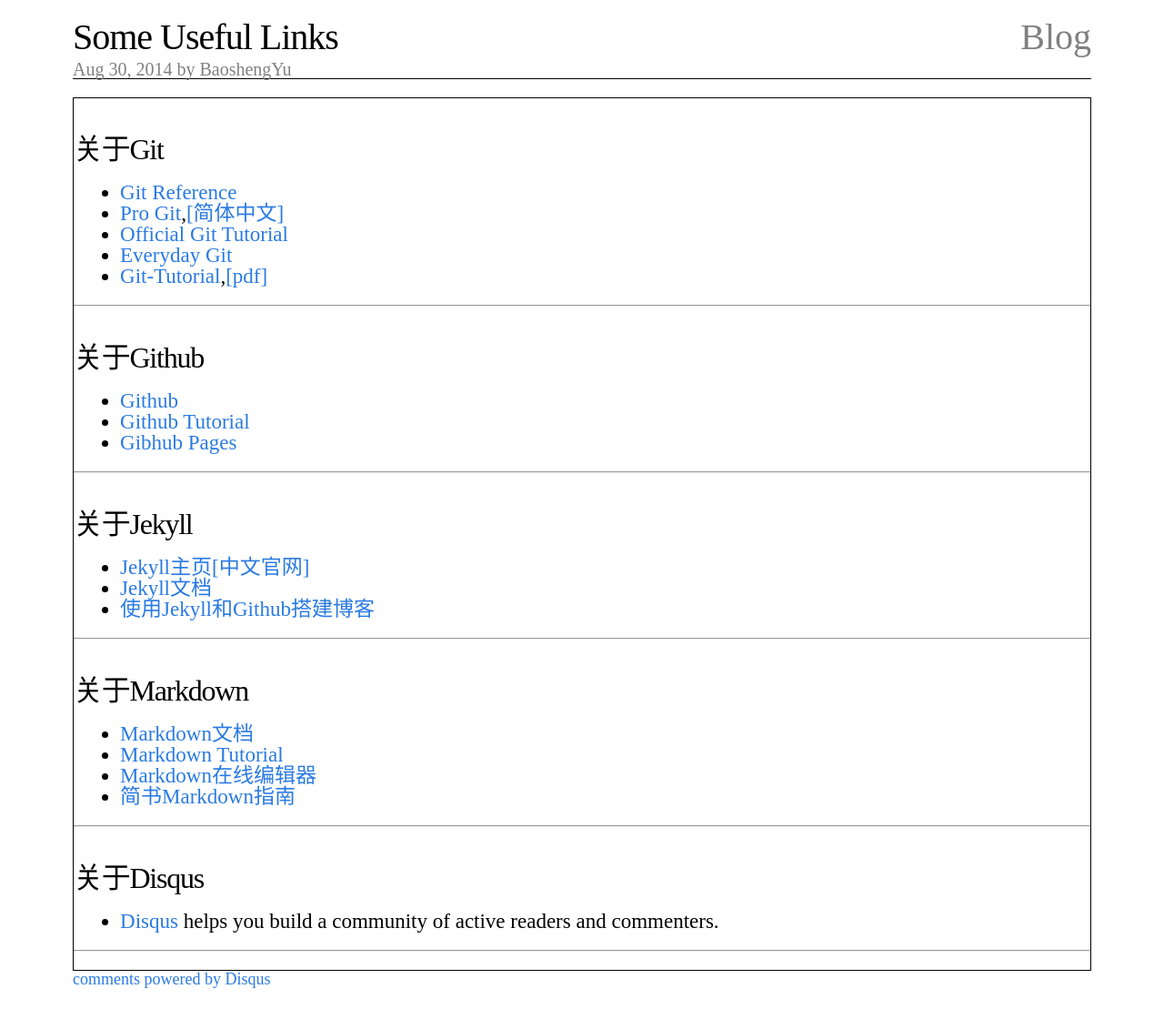
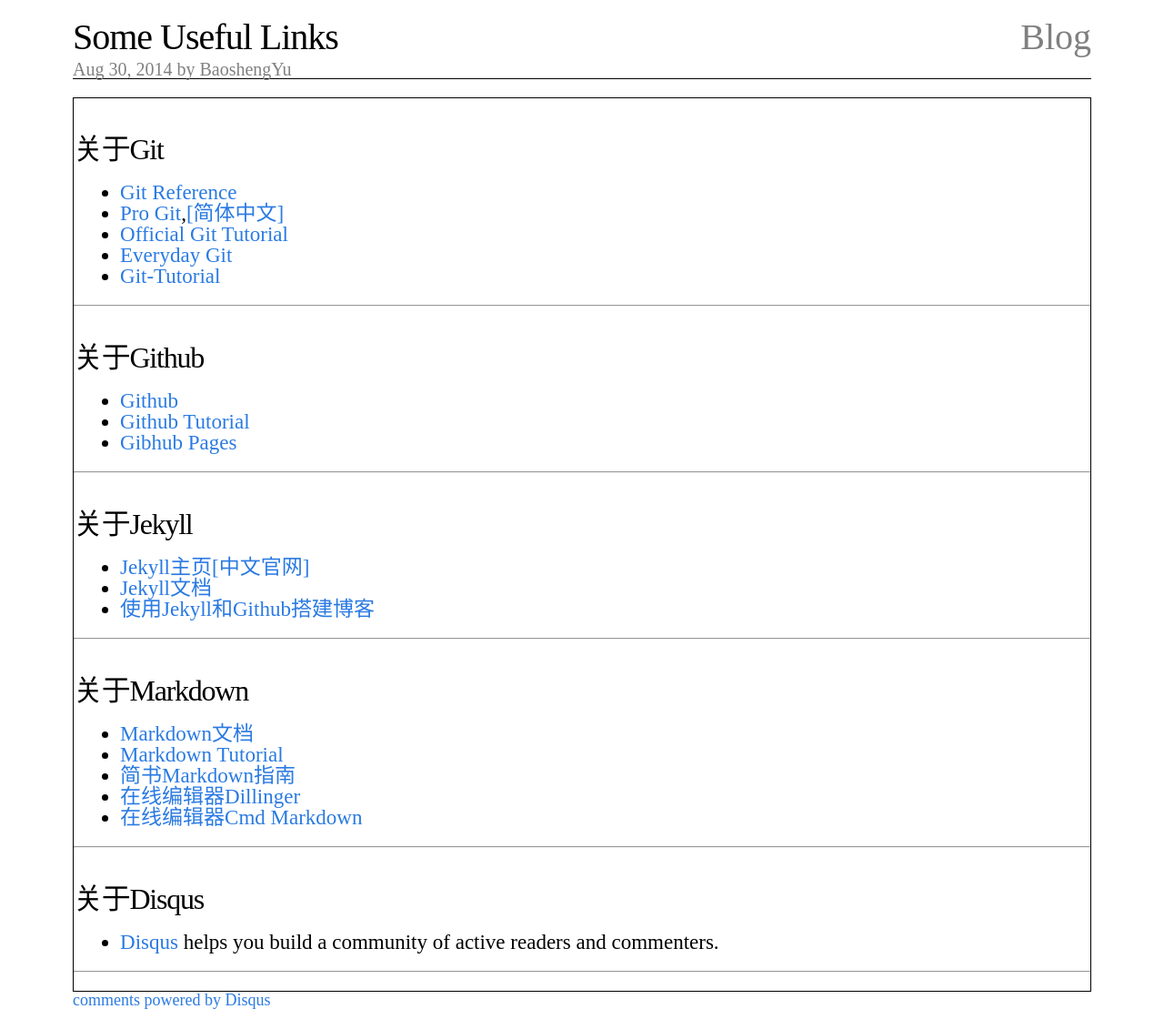
Before and after one commit to codeybs/blog, a Jekyll site: the page built from _posts/2014-08-30-Some-useful-links.markdown, in a window 1280 px wide. Shown: the whole page at 91% size. Built offline with Jekyll 4.4.1, drawn with Linux system fonts in a browser that asks for light colours; comment, search, counter and statistics services are not loaded; before the commit the page ends 1086 px from its top, so only the background shows below that.

Commit message:
edit blog

```diff
--- a/_posts/2014-08-30-Some-useful-links.markdown
+++ b/_posts/2014-08-30-Some-useful-links.markdown
@@ -15,7 +15,7 @@
 + [Pro Git](http://git-scm.com/book),[[简体中文]](http://git-scm.com/book/zh)
 + [Official Git Tutorial](http://git-scm.com/docs/gittutorial)
 + [Everyday Git](http://git-scm.com/docs/everyday)
-+ [Git-Tutorial](http://www.liaoxuefeng.com),[[pdf]](Git-Tutorial)
++ [Git-Tutorial](http://www.liaoxuefeng.com)
 
 --------
 
@@ -39,8 +39,10 @@
 
 + [Markdown文档](http://wowubuntu.com/markdown/index.html)
 + [Markdown Tutorial](http://markdowntutorial.com/)
-+ [Markdown在线编辑器](https://www.zybuluo.com/mdeditor)
 + [简书Markdown指南](http://jianshu.io/p/q81RER)
++ [在线编辑器Dillinger](http://dillinger.io/)
++ [在线编辑器Cmd Markdown](https://www.zybuluo.com/mdeditor)
+
 
 
 --------
```
